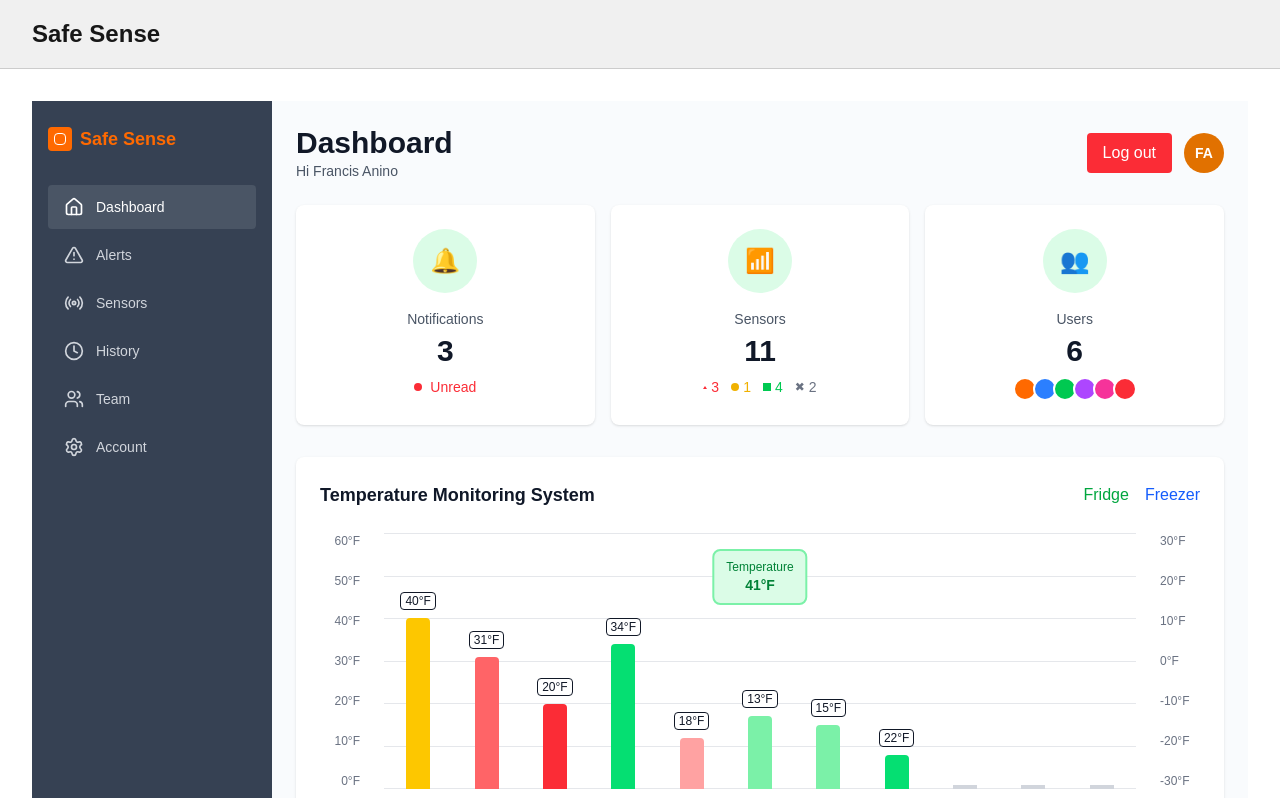
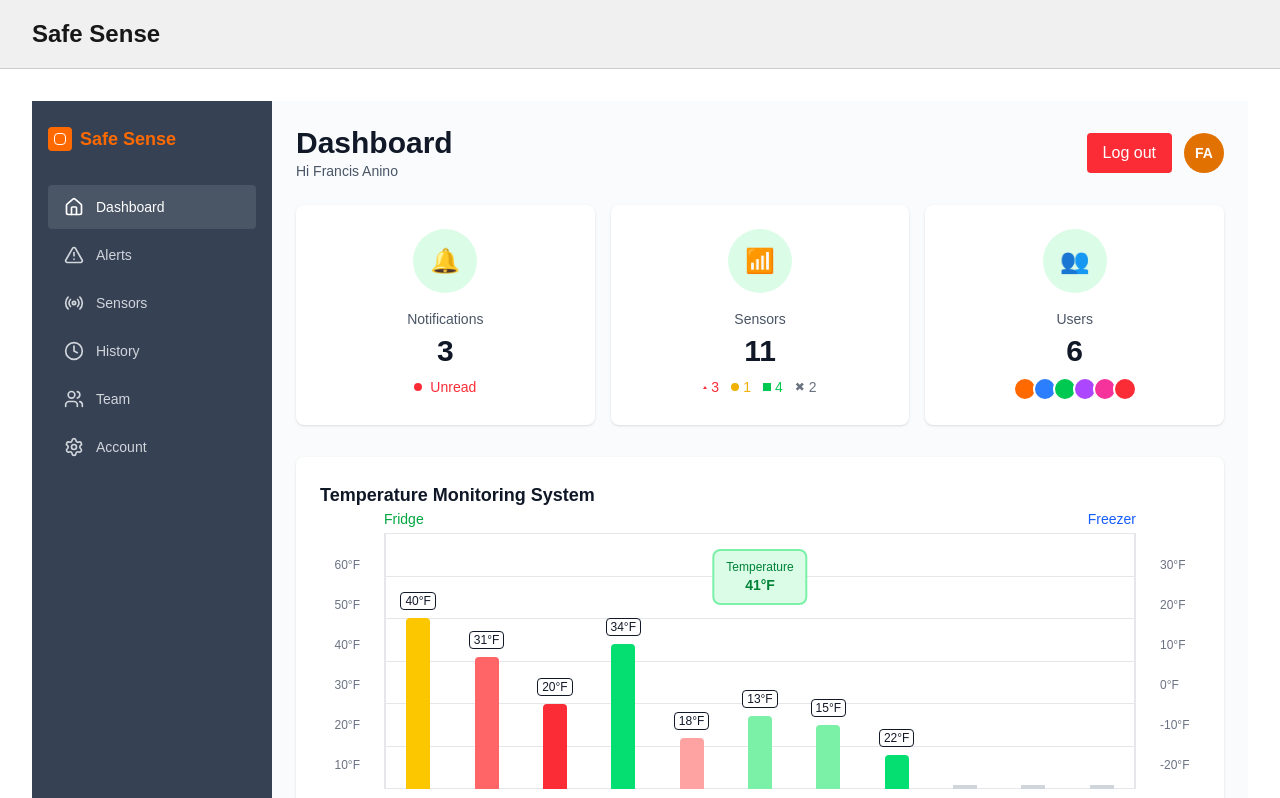
Before and after one commit to KrishnaTeja-2002/safesence, a Next.js app: page /dashboard in a window 1280 px wide. Shown: the top 798 px of the page. Built offline with nearby package versions, Linux system fonts and the light colour scheme.

Commit message:
FA update

```diff
--- a/src/app/account/page.js
+++ b/src/app/account/page.js
@@ -70,6 +70,7 @@ export default function Account() {
           >
             Log out
           </button>
+          <div className="w-10 h-10 bg-amber-600 rounded-full flex items-center justify-center text-white text-sm font-bold">FA</div>
         </div>
         <div
           className={`rounded-lg shadow p-6 ${preferences.darkMode ? 'bg-gray-800 text-white' : 'bg-white'}`}
--- a/src/app/alerts/page.js
+++ b/src/app/alerts/page.js
@@ -1,4 +1,3 @@
-
 'use client';
 
 import { useState, useRef, Component } from 'react';
@@ -99,7 +98,9 @@ export default function Alerts() {
           >
             Log out
           </button>
-          <div className="w-10 h-10 bg-yellow-600 rounded-full"></div>
+          <div className="w-10 h-10 bg-amber-600 rounded-full flex items-center justify-center text-white text-sm font-bold">
+            FA
+          </div>
         </div>
       </div>
 
@@ -253,7 +254,9 @@ export default function Alerts() {
           >
             Log out
           </button>
-          <div className="w-10 h-10 bg-yellow-600 rounded-full"></div>
+          <div className="w-10 h-10 bg-amber-600 rounded-full flex items-center justify-center text-white text-sm font-bold">
+            FA
+          </div>
         </div>
       </div>
 
@@ -458,7 +461,9 @@ export default function Alerts() {
           >
             Log out
           </button>
-          <div className="w-10 h-10 bg-yellow-600 rounded-full"></div>
+          <div className="w-10 h-10 bg-amber-600 rounded-full flex items-center justify-center text-white text-sm font-bold">
+            FA
+          </div>
         </div>
       </div>
 
@@ -576,7 +581,7 @@ export default function Alerts() {
         <div className={`rounded-lg shadow p-6 ${preferences.darkMode ? 'bg-gray-800 text-white' : 'bg-white'}`}>
           <h4 className="text-lg font-semibold mb-2">Alert Settings</h4>
           <p className={`text-sm ${preferences.darkMode ? 'text-gray-400' : 'text-gray-500'} mb-4`}>
-            Which sensor should this alert be assigned to?
+            Configure your alert notifications and messages.
           </p>
 
           <div className="mb-6">
@@ -660,6 +665,7 @@ export default function Alerts() {
             Create Alert
           </button>
         </div>
+
         <div className="mt-6">
           <label className="block text-sm font-medium mb-2">Mode</label>
           <label style={sliderStyle} className="relative inline-block cursor-pointer">
--- a/src/app/dashboard/page.js
+++ b/src/app/dashboard/page.js
@@ -211,15 +211,11 @@ export default function Dashboard() {
         <div className="bg-white rounded-lg shadow p-6">
           <div className="flex justify-between items-center mb-6">
             <h3 className="text-lg font-semibold text-gray-900">Temperature Monitoring System</h3>
-            <div className="flex space-x-4">
-              <span className="text-green-600 font-medium">Fridge</span>
-              <span className="text-blue-600 font-medium">Freezer</span>
-            </div>
           </div>
           <div className="relative">
             <div className="flex">
               <div className="flex flex-col w-12 mr-4">
-                <div className="flex flex-col-reverse h-64 text-xs text-gray-500 justify-between items-end pr-2">
+                <div className="flex flex-col-reverse h-64 text-xs text-gray-500 justify-between items-end pr-2 mt-6">
                   <span>0°F</span>
                   <span>10°F</span>
                   <span>20°F</span>
@@ -230,11 +226,23 @@ export default function Dashboard() {
                 </div>
               </div>
               <div className="flex-1 relative">
+                {/* Fridge and Freezer labels at top */}
+                <div className="absolute -top-6 left-0 right-0 flex justify-between z-10">
+                  <span className="text-green-600 font-medium text-sm">Fridge</span>
+                  <span className="text-blue-600 font-medium text-sm">Freezer</span>
+                </div>
                 <div className="absolute inset-0 h-64">
                   <div className="h-full flex flex-col justify-between">
                     {[...Array(7)].map((_, i) => (
                       <div key={i} className="border-t border-gray-200 w-full"></div>
                     ))}
+                  </div>
+                  {/* Vertical lines at edges */}
+                  <div className="absolute inset-0">
+                    {/* Left edge vertical line */}
+                    <div className="absolute left-0 top-0 bottom-0 w-0.5 bg-gray-200"></div>
+                    {/* Right edge vertical line */}
+                    <div className="absolute right-0 top-0 bottom-0 w-0.5 bg-gray-200"></div>
                   </div>
                 </div>
                 <div className="absolute top-4 left-1/2 transform -translate-x-1/2 bg-green-100 border-2 border-green-300 rounded-lg px-3 py-2 z-10">
@@ -292,7 +300,7 @@ export default function Dashboard() {
                 </div>
               </div>
               <div className="flex flex-col w-12 ml-4">
-                <div className="flex flex-col-reverse h-64 text-xs text-gray-500 justify-between items-start pl-2">
+                <div className="flex flex-col-reverse h-64 text-xs text-gray-500 justify-between items-start pl-2 mt-6">
                   <span>-30°F</span>
                   <span>-20°F</span>
                   <span>-10°F</span>
--- a/src/app/history/page.js
+++ b/src/app/history/page.js
@@ -63,8 +63,8 @@ export default function Account() {
             <h2 className="text-3xl font-bold">Account Settings</h2>
             <div className="flex items-center space-x-4">
               <button className="bg-red-500 text-white px-4 py-2 rounded hover:bg-red-600">Log out</button>
-              <div className="w-10 h-10 bg-orange-500 rounded-full flex items-center justify-center">
-                <span className="text-white font-semibold text-sm">FA</span>
+              <div className="w-10 h-10 bg-amber-600 rounded-full flex items-center justify-center text-white text-sm font-bold">
+                FA
               </div>
             </div>
           </div>
--- a/src/app/sensors/page.js
+++ b/src/app/sensors/page.js
@@ -1,4 +1,3 @@
-
 'use client';
 
 import { useState, Component } from 'react';
@@ -544,7 +543,9 @@ export default function Sensors() {
               <button className="px-4 py-2 rounded bg-red-500 text-white hover:bg-red-600">
                 Log out
               </button>
-              <div className="w-10 h-10 bg-yellow-600 rounded-full"></div>
+              <div className="w-10 h-10 bg-amber-600 rounded-full flex items-center justify-center text-white text-sm font-bold">
+                FA
+              </div>
             </div>
           </div>
           <div>{renderContent()}</div>
--- a/src/app/teams/page.js
+++ b/src/app/teams/page.js
@@ -85,7 +85,7 @@ export default function Team() {
               >
                 Log out
               </button>
-              <div className="w-10 h-10 bg-yellow-600 rounded-full"></div>
+              <div className="w-10 h-10 bg-amber-600 rounded-full flex items-center justify-center text-white text-sm font-bold">FA</div>
             </div>
           </div>
 
```
